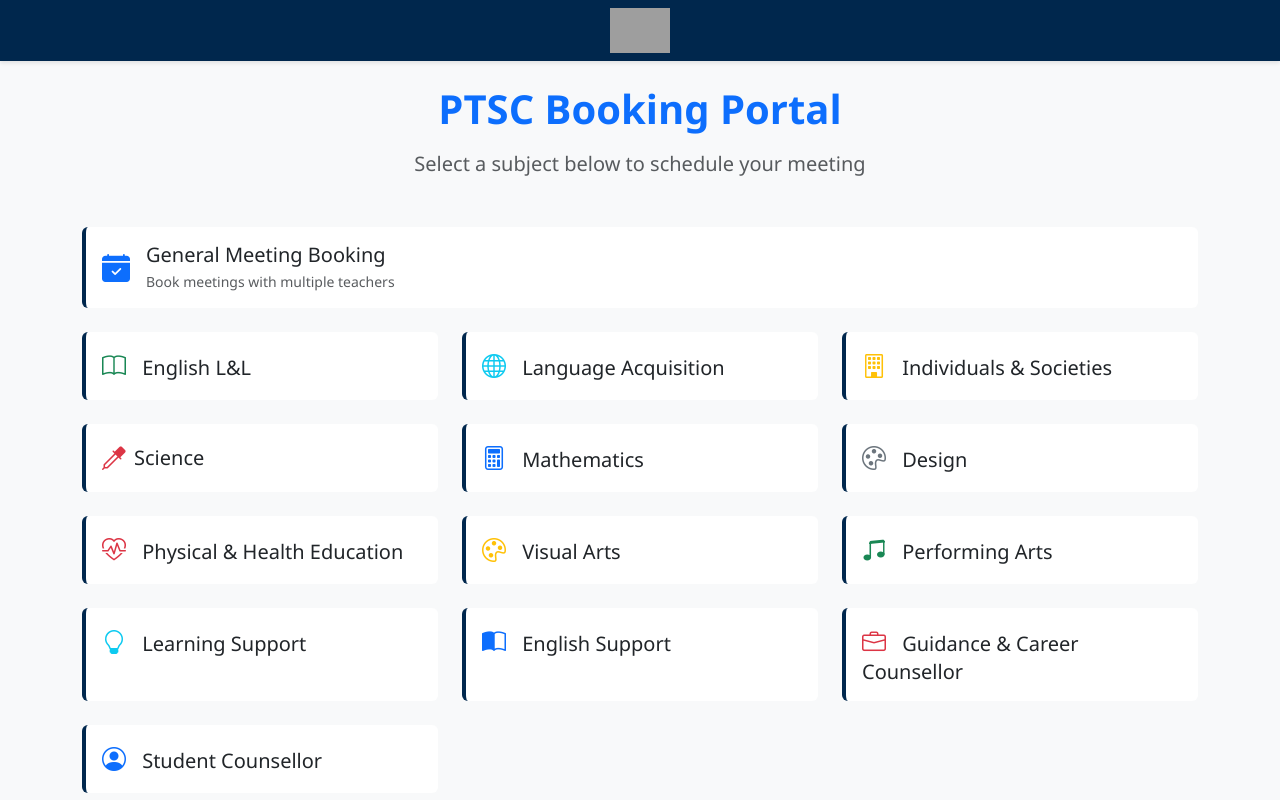
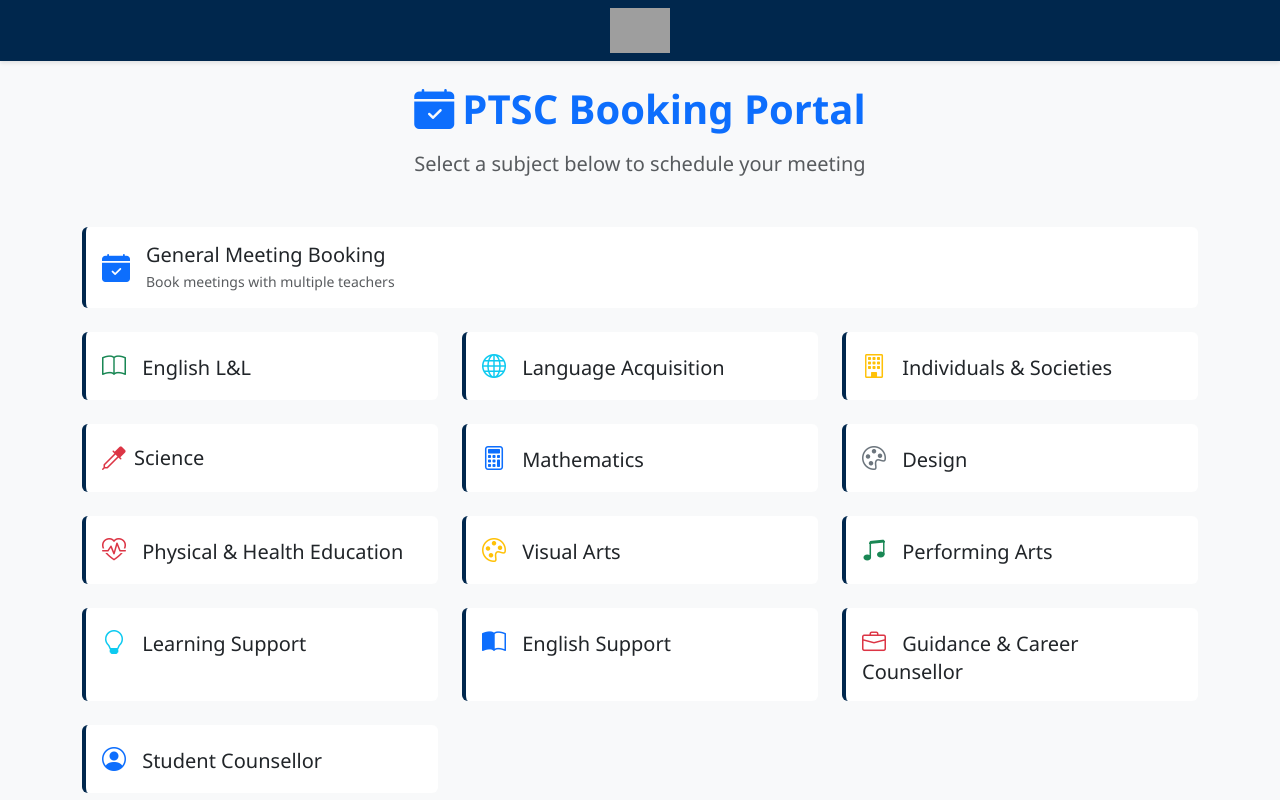
Before and after one commit to JatinBhamla/psg.myp.ptsc.bookingportal, a plain HTML site: page index.html in a window 1280 px wide. Shown: the top 800 px of the page. Drawn offline with nearby package versions, Linux system fonts and the light colour scheme; grey boxes are pictures that could not be loaded.

Commit message:
Added index.html file

```diff
--- a/index.html
+++ b/index.html
@@ -90,7 +90,7 @@
   <main class="container py-4">
     <!-- Header Section -->
     <div class="text-center mb-5">
-        <h1 class="display-6 fw-bold text-primary mb-3">PTSC Booking Portal</h1>
+        <h1 class="display-6 fw-bold text-primary mb-3"><i class="bi bi-calendar-check-fill me-2"></i>PTSC Booking Portal</h1>
         <p class="lead text-muted">Select a subject below to schedule your meeting</p>
     </div>
 
```
